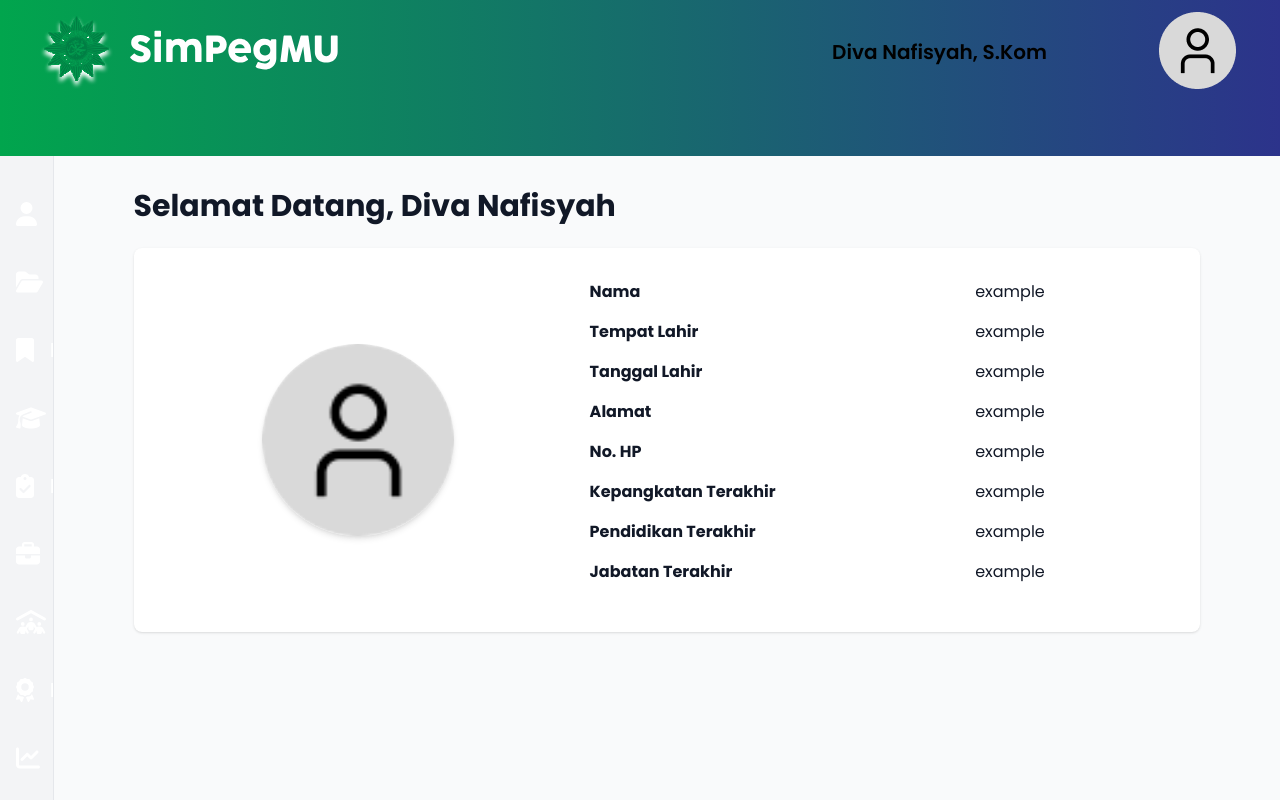
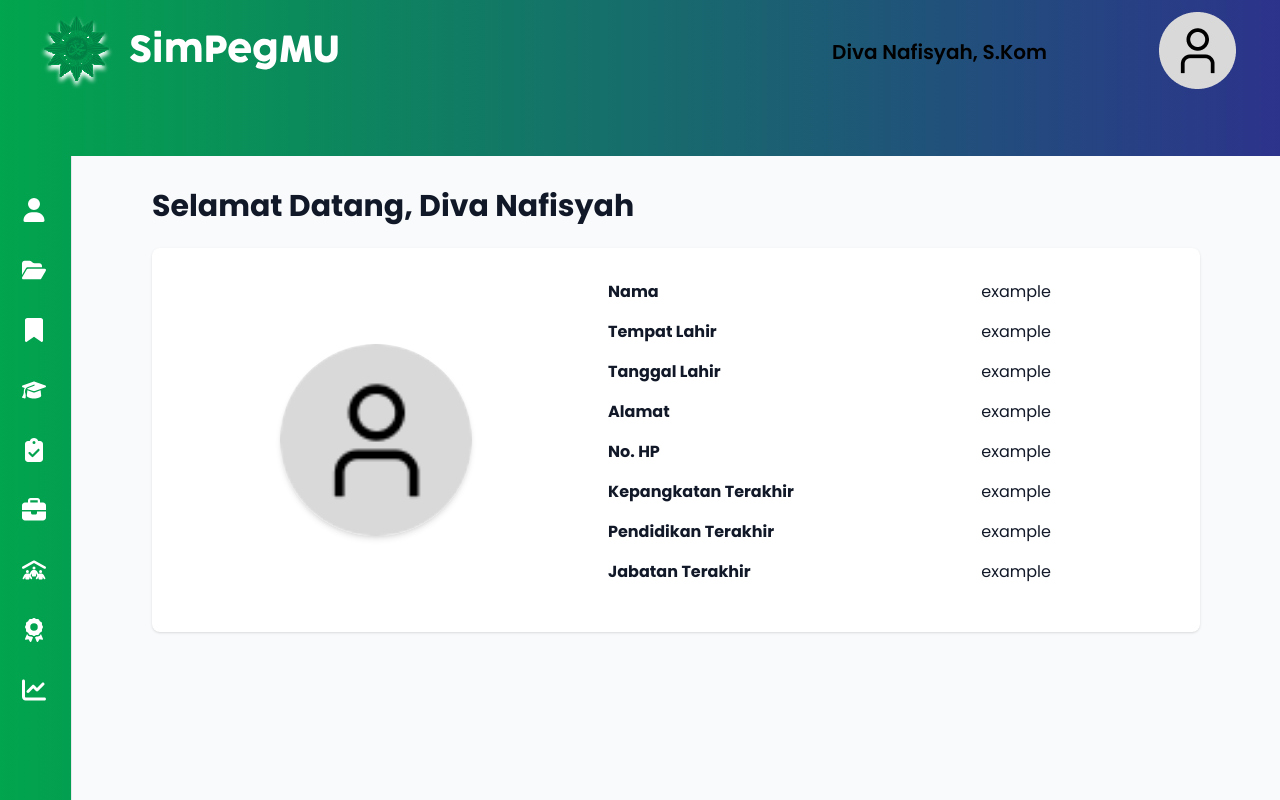
Before and after one commit to nursakinah24/simpeg-pdm-sleman, a Vue app: page / in a window 1280 px wide. Shown: the top 800 px of the page. Built offline with nearby package versions, Linux system fonts and the light colour scheme.

Commit message:
style: Update background color

```diff
--- a/src/components/Sidebar/Sidebar.vue
+++ b/src/components/Sidebar/Sidebar.vue
@@ -1,16 +1,16 @@
 <template>
-    <div class="flex flex-wrap min-h-screen bg-gray-100">
-      <div class="sidebar min-h-screen w-[3.35rem] overflow-hidden border-r hover:w-96 hover:bg-sidebar-col hover:shadow-lg">
-        <div class="flex h-screen flex-col justify-between pt-2 pb-6 bg-sidebar-col">
+  <div class="flex flex-wrap min-h-screen bg-transparent ">
+    <div class="sidebar min-h-screen w-[4.5rem] overflow-hidden border-r hover:w-[22rem] hover:bg-sidebar-col hover:shadow-lg">
+      <div class="flex h-screen flex-col justify-between pt-2 pb-6">
         <div class="">
           <ul class="mt-6 space-y-4">
             <li class="min-w-max" v-for="(menu, index) in menus" :key="index">
-                <router-link :to="menu.to" :aria-label="menu.label" class="relative flex items-center space-x-4 px-4 py-3 text-white font-poppins transition-transform transform hover:scale-110 hover:bg-white hover:text-black">
-                  <div class="flex item-center">
-                      <font-awesome-icon :icon="menu.icon" class="text-2xl" />
+              <router-link :to="menu.to" :aria-label="menu.label" class="relative flex items-center space-x-4 px-4 py-2 text-white font-poppins transition-transform transform hover:scale-90 hover:bg-white hover:text-black hover:rounded-lg">
+                <div class="flex item-center pl-1.5">
+                  <font-awesome-icon :icon="menu.icon" class="w-6 h-6" />
                 </div>
-                  <div class="ml-7 flex item-center">
-                      <span class="font-bold text-xl">{{ menu.label }}</span>
+                <div class="flex item-center pl-4">
+                  <span class="font-bold text-lg">{{ menu.label }}</span>
                 </div>
               </router-link>
             </li>
@@ -22,19 +22,17 @@
 </template>
 
 <script>
- // import { VueFeather } from 'vue-feather'
 import { FontAwesomeIcon } from '@fortawesome/vue-fontawesome';
 
 export default {
   components: {
-        //VueFeather
     'font-awesome-icon': FontAwesomeIcon,
   },
   data() {
     return {
       menus: [
-          { label: 'Data Diri', icon: ['fas', 'user'], to: '/user', },
-          { label: 'Dokumen Pribadi', icon: ['fas', 'folder-open'], to: '/document', },
+        { label: 'Data Diri', icon: ['fas', 'user'], to: '/personal-data', },
+        { label: 'Dokumen Pribadi', icon: ['fas', 'folder-open'], to: '/personal-document', },
         { label: 'Kepangkatan', icon: ['fas', 'bookmark'], to: '/categories',},
         { label: 'Riwayat Pendidikan', icon: ['fas', 'graduation-cap'], to: '/categories',},
         { label: 'Pendidikan dan Pelatihan', icon: ['fas', 'clipboard-check'], to: '/categories',},
```
Lines whose indentation alone changed are shown as unchanged.
